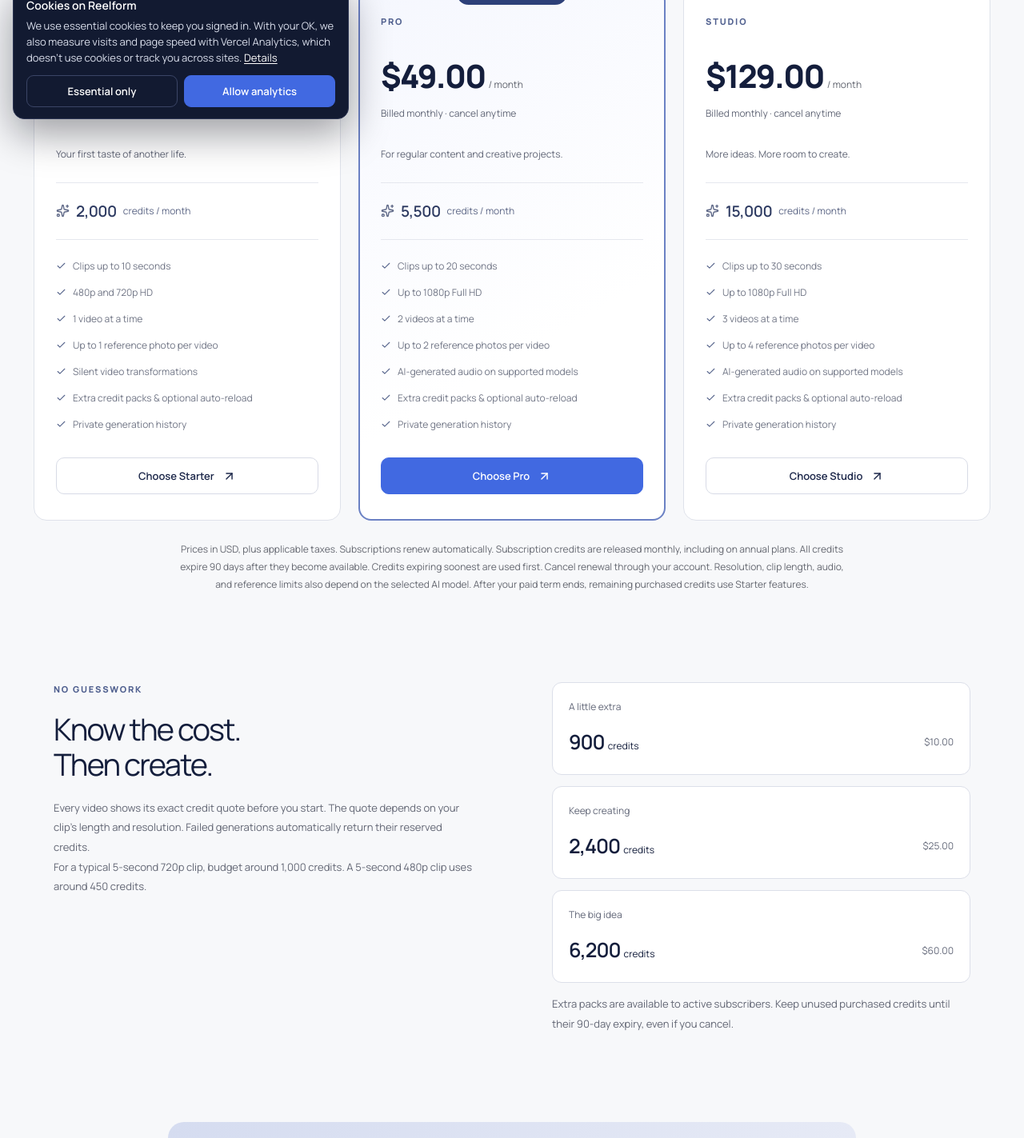
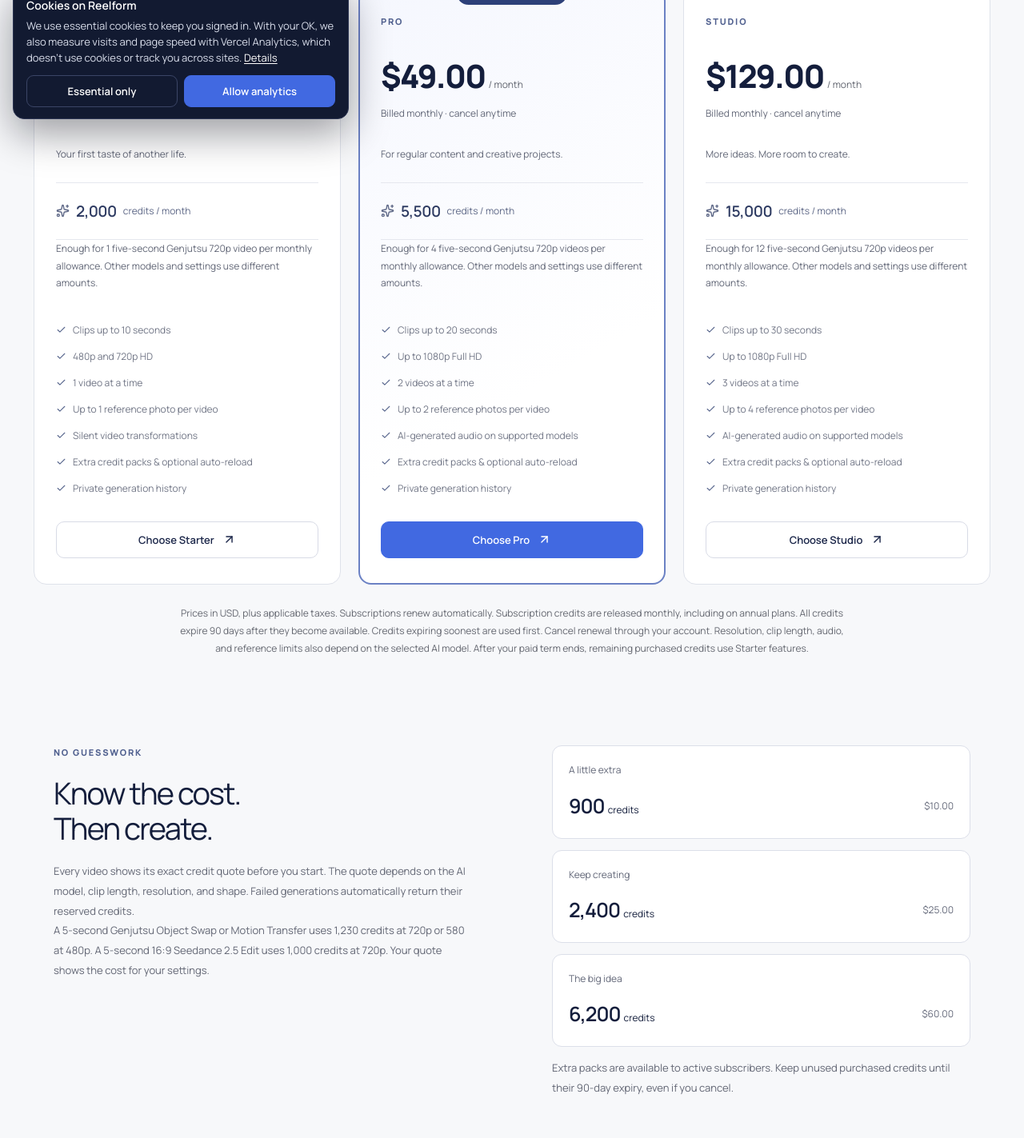
Before and after one commit to polidoridev/reelform2, a Next.js app: page /pricing in a window 1280 px wide. Shown: the part 635-2058 px from the top of the page at 80% size. Built offline with nearby package versions, Linux system fonts and the light colour scheme; no server answers.

Commit message:
Clarify video credit pricing and audit contribution margins

```diff
--- a/components/reelform/pricing.tsx
+++ b/components/reelform/pricing.tsx
@@ -4,8 +4,11 @@
 import { ArrowUpRight, Check, ArrowLeft, Sparkles } from "lucide-react";
 import type { ApiResult } from "@/lib/commerce/types";
 import Brand from "./brand";
-import { PLANS, TOPUPS, money } from "@/lib/commerce/pricing";
+import { PLANS, TOPUPS, money, quoteVideo } from "@/lib/commerce/pricing";
 import "./accounts.css";
+const exampleMedia = { duration: 5, width: 1280, height: 720, bytes: 0 };
+const featured720Credits = quoteVideo(exampleMedia, "720p", "genjutsu-object").credits;
+const featured480Credits = quoteVideo(exampleMedia, "480p", "genjutsu-object").credits;
 export function PlanCards({
   compact = false,
   subscribed = false,
@@ -151,6 +154,11 @@
               <Sparkles size={17} />
               <strong>{p.credits.toLocaleString()}</strong> credits / month
             </div>
+            <p className="billing-caption">
+              Enough for {Math.floor(p.credits / featured720Credits)} five-second Genjutsu
+              {" "}720p video{Math.floor(p.credits / featured720Credits) === 1 ? "" : "s"} per monthly allowance.
+              Other models and settings use different amounts.
+            </p>
             <ul>
               <li>
                 <Check />
@@ -254,12 +262,14 @@
             </h2>
             <p>
               Every video shows its exact credit quote before you start. The
-              quote depends on your clip’s length and resolution. Failed
+              quote depends on the AI model, clip length, resolution, and shape. Failed
               generations automatically return their reserved credits.
             </p>
             <p>
-              For a typical 5-second 720p clip, budget around 1,000 credits. A
-              5-second 480p clip uses around 450 credits.
+              A 5-second Genjutsu Object Swap or Motion Transfer uses {featured720Credits.toLocaleString()} credits
+              {" "}at 720p or {featured480Credits.toLocaleString()} at 480p. A 5-second
+              {" "}16:9 Seedance 2.5 Edit uses {quoteVideo(exampleMedia, "720p", "seedance-2.5-edit").credits.toLocaleString()} credits
+              {" "}at 720p. Your quote shows the cost for your settings.
             </p>
           </div>
           <div className="pack-grid">
--- /dev/null
+++ b/scripts/audit-pricing.ts
@@ -0,0 +1,41 @@
+// Offline planning audit. No Stripe changes, account reads, or paid generations.
+// Run: node --import tsx scripts/audit-pricing.ts [monthly overhead in USD]
+import assert from "node:assert/strict";
+import { PLANS, TOPUPS, CREDITS_PER_PROVIDER_DOLLAR, quoteVideo } from "../lib/commerce/pricing";
+import { VIDEO_MODELS } from "../lib/video-models";
+
+const feeRate = 0.07;
+const feeFixedUsd = 0.30;
+const refundReserve = 0.03;
+const providerOverrun = 0.15;
+const minimumContributionMargin = 0.45;
+const overheads = process.argv[2] === undefined ? [100, 300, 1000] : [Number(process.argv[2])];
+assert(overheads.every(n => Number.isFinite(n) && n >= 0), "Overhead must be a nonnegative USD amount");
+
+const offers = [
+  ...PLANS.flatMap(p => [
+    { name: `${p.name} monthly`, revenue: p.monthly, credits: p.credits, months: 1 },
+    { name: `${p.name} annual`, revenue: p.yearly, credits: p.credits * 12, months: 12 },
+  ]),
+  ...TOPUPS.map(p => ({ name: `Pack ${p.id}`, revenue: p.price, credits: p.credits, months: 0 })),
+];
+const rows = offers.map(o => {
+  const provider = o.credits / CREDITS_PER_PROVIDER_DOLLAR;
+  const contribution = o.revenue * (1 - feeRate - refundReserve) - feeFixedUsd - provider * (1 + providerOverrun);
+  const margin = contribution / o.revenue;
+  assert(margin >= minimumContributionMargin, `${o.name}: ${(margin * 100).toFixed(1)}% is below the 45% planning floor`);
+  return { offer: o.name, revenue: o.revenue, providerBudget: provider.toFixed(2), contribution: contribution.toFixed(2), margin: `${(margin * 100).toFixed(1)}%`, monthlyContribution: o.months ? (contribution / o.months).toFixed(2) : "n/a", ...Object.fromEntries(overheads.map(h => [`customersFor$${h}`, o.months ? Math.ceil(h / (contribution / o.months)) : "n/a"])) };
+});
+// Exercise every supported edit resolution at short, fractional, and maximum
+// durations. Rounding must never sell more modeled provider spend than credits cover.
+for (const model of VIDEO_MODELS) for (const resolution of model.resolutions) {
+  for (const duration of [4, 4.1, model.maxSeconds]) {
+    const q = quoteVideo({ duration, width: 1920, height: 1080, bytes: 0 }, resolution, model.id);
+    assert(Number.isFinite(q.estimatedProviderUsd) && q.estimatedProviderUsd > 0, `${model.id}: invalid rate`);
+    assert(q.credits / CREDITS_PER_PROVIDER_DOLLAR >= q.estimatedProviderUsd, `${model.id}: underfunded quote`);
+  }
+}
+console.log("USD; 100% credit use; 7% + $0.30 fees per payment; 3% revenue refund reserve; 15% provider overrun reserve.");
+console.table(rows);
+console.log("PASS: all offers meet the 45% contribution floor. Contribution excludes overhead, acquisition, owner pay and income tax; it is not net profit.");
+console.log("Provider rates are configured estimates, not reconciled invoices. Re-run after rate/plan changes and reconcile actual debits before scaling.");
```
Also changed, not shown: 1 other file (tests, documents, lock files or other folders).
